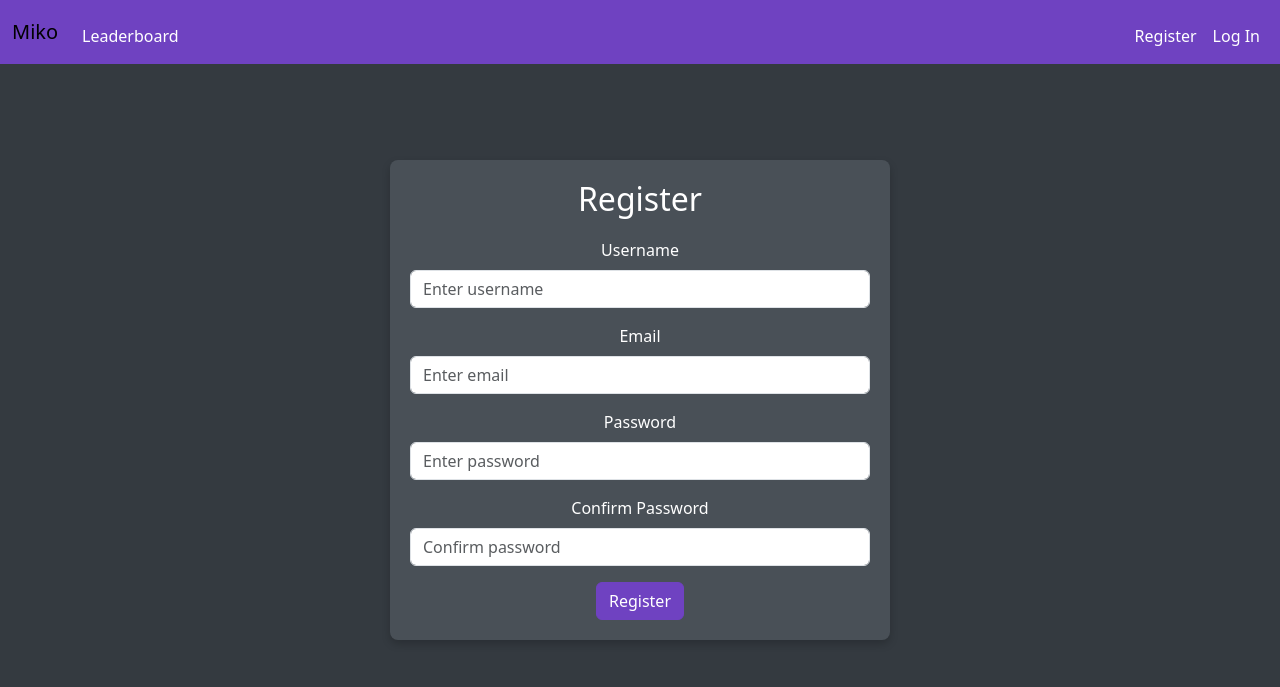
After one commit to anvay69/miko, a Flask app: page /register in a window 1280 px wide. The commit adds this page. Shown: the top 687 px of the page. Run offline with Flask 3, Linux system fonts and the light colour scheme.

Commit message:
Implemented the homepage. Implemented scores and top score storage. Implemented score submission route. Fixed header.

```diff
--- a/app.py
+++ b/app.py
@@ -3,9 +3,9 @@ import json
 from datetime import datetime
 
 from helpers import login_required, apology
-from flask import Flask, flash, redirect, render_template, request, session
+from flask import Flask, flash, get_flashed_messages, redirect, render_template, request, session, jsonify
 from flask_session import Session
-from werkzeug.security import check_password_hash, generate_password_hash
+from werkzeug.security import check_password_hash, generate_password_hash, gen_salt
 import sqlite3
 
 # Configure application
@@ -18,6 +18,7 @@ Session(app)
 
 # Database configuration
 DATABASE = 'miko.db'
+
 
 # Function to connect to the database
 def get_db():
@@ -34,11 +35,15 @@ def after_request(response):
     response.headers["Pragma"] = "no-cache"
     return response
 
+
 @app.route("/")
-@login_required
+# @login_required
 def index():
     """Home page"""
-    return render_template("index.html")
+    session["csrf"] = gen_salt(32)
+
+    return render_template("index.html", miko_csrf=session["csrf"])
+
 
 @app.route("/login", methods=["GET", "POST"])
 def login():
@@ -49,19 +54,27 @@ def login():
     if request.method == "POST":
         # Ensure username was submitted
         if not request.form.get("username"):
-            return apology("must provide username", 403)
+            flash("Must provide username")
+            flash("meowwww")
+            return redirect("/login")
 
         # Ensure password was submitted
         elif not request.form.get("password"):
-            return apology("must provide password", 403)
+            flash("Must provide password")
+            return redirect("/login")
 
         # Query database for username
         db = get_db()
         user = db.execute("SELECT * FROM users WHERE username = ?", (request.form.get("username"),)).fetchone()
 
         # Ensure username exists and password is correct
-        if user is None or not check_password_hash(user["hash"], request.form.get("password")):
-            return apology("invalid username and/or password", 403)
+        if user is None:
+            flash("User not found")
+            return redirect("/login")
+
+        if not check_password_hash(user["hash"], request.form.get("password")):
+            flash("Incorrect Password")
+            return redirect("/login")
 
         # Remember which user has logged in
         session["user_id"] = user["id"]
@@ -71,7 +84,9 @@ def login():
 
     # User reached route via GET (as by clicking a link or via redirect)
     else:
-        return render_template("login.html")
+        messages=get_flashed_messages()
+        print(messages)
+        return render_template("login.html", messages=messages)
 
 
 @app.route("/logout")
@@ -85,31 +100,100 @@ def logout():
 def register():
     """Register user"""
     if request.method == "POST":
+        email = request.form.get("email")
         username = request.form.get("username")
         password = request.form.get("password")
         confirm = request.form.get("confirmation")
 
         # Validate input
-        if not username or not password or not confirm:
-            return apology("Couldn't process request")
+        if not email or not username or not password or not confirm:
+            flash("Field left empty")
+            return redirect("/register")
 
         if password != confirm:
-            return apology("Passwords do not match")
+            flash("Passwords do not match")
+            return redirect("/register")
 
         # Hash password and store user in database
         hash = generate_password_hash(password)
         db = get_db()
+
         try:
-            db.execute("INSERT INTO users (username, hash) VALUES (?, ?)", (username, hash))
+            db.execute("INSERT INTO users (username, hash, email) VALUES (?, ?, ?)", (username, hash, email))
             db.commit()
         except sqlite3.IntegrityError:
-            return apology("Username already taken")
+            flash("Username/email already taken")
+            return redirect("/register")
 
         session["user_id"] = db.execute("SELECT id FROM users WHERE username = ?", (username,)).fetchone()["id"]
         return redirect("/")
 
     else:
-        return render_template("register.html")
+        return render_template("register.html", messages=get_flashed_messages())
+
+
+@app.route("/submit", methods=["POST"])
+def submit():
+    csrf = request.form.get("csrf")
+    if not csrf or "csrf" not in session or csrf != session["csrf"]:
+        return jsonify({"error": "CSRF NOT VALID"}), 403
+
+    if "user_id" not in session:
+        return jsonify({"abort": "User Not Logged In"}), 200
+
+
+    score = request.form.get("score")
+    solved = request.form.get("solved")
+    total = request.form.get("total")
+    difficulty = request.form.get("difficulty")
+    time_taken = request.form.get("time")
+    timestamp = request.form.get("timestamp")
+    user_id = session["user_id"]
+
+    score = float(score)
+    solved = int(solved)
+    total = int(total)
+    time_taken = float(time_taken)
+    timestamp = int(timestamp) // 1000
+    print(timestamp)
+    difficulty = difficulty.lower()
+
+    db = get_db();
+    cursor = db.execute(
+        "INSERT INTO scores (user_id, score, time_used, solved, total, difficulty, timestamp)\
+        VALUES (?, ?, ?, ?, ?, ?, datetime(?, 'unixepoch'))", (
+            user_id, score, time_taken, solved,
+            total, difficulty, timestamp
+        )
+    )
+
+    score_id = cursor.lastrowid;
+
+    cursor = db.execute(
+        "SELECT score FROM leaderboard WHERE user_id = ? AND difficulty = ?",
+        (user_id, difficulty)
+    )
+
+    row = cursor.fetchone()
+
+    if not row:
+        db.execute(
+            "INSERT INTO leaderboard (user_id, score_id, difficulty, score)\
+            VALUES (?, ?, ?, ?)", (
+                user_id, score_id, difficulty, score
+            )
+        )
+    elif row["score"] < score:
+        db.execute(
+            "UPDATE leaderboard SET score_id = ?, score = ? \
+            WHERE user_id = ? AND difficulty = ?", (
+                score_id, score, user_id, difficulty
+            )
+        )
+
+    db.commit()
+
+    return jsonify({"success": "Score stored"}), 201
 
 
 if __name__ == "__main__":
--- /dev/null
+++ b/static/css/styles.css
@@ -0,0 +1,45 @@
+body {
+    background-color: #343a40; /* Dark background */
+    color: #ffffff; /* Light text color */
+}
+
+.navbar {
+    background-color: #6f42c1; /* Purple background for navbar */
+}
+
+.nav-link {
+    color: #ffffff; /* White text for links */
+}
+
+.nav-link:hover {
+    color: #d3d3d3; /* Light gray on hover */
+}
+
+.container {
+    max-width: 500px; /* Limit the width of the container */
+    margin: auto; /* Center the container */
+    padding: 20px;
+    background-color: #495057; /* Darker background for forms */
+    border-radius: 8px; /* Rounded corners */
+    box-shadow: 0 4px 8px rgba(0, 0, 0, 0.2); /* Subtle shadow */
+}
+
+h2 {
+    text-align: center; /* Center the heading */
+    margin-bottom: 20px; /* Space below the heading */
+}
+
+.btn-primary {
+    background-color: #6f42c1; /* Purple button */
+    border-color: #6f42c1; /* Matching border color */
+}
+
+.btn-primary:hover {
+    background-color: #5a31a0; /* Darker purple on hover */
+    border-color: #5a31a0; /* Matching border color */
+}
+
+.alert {
+    background-color: #ffc107; /* Warning color */
+    color: #212529; /* Dark text for alerts */
+}
--- a/templates/layout.html
+++ b/templates/layout.html
@@ -1,45 +1,50 @@
 <!DOCTYPE html>
-
 <html lang="en">
 
 <head>
-
     <meta charset="utf-8">
     <meta name="viewport" content="initial-scale=1, width=device-width">
 
-        <!-- http://getbootstrap.com/docs/5.3/ -->
-        <link href="https://cdn.jsdelivr.net/npm/bootstrap@5.3.3/dist/css/bootstrap.min.css" rel="stylesheet" integrity="sha384-QWTKZyjpPEjISv5WaRU9OFeRpok6YctnYmDr5pNlyT2bRjXh0JMhjY6hW+ALEwIH" crossorigin="anonymous">
-        <script src="https://cdn.jsdelivr.net/npm/bootstrap@5.3.3/dist/js/bootstrap.bundle.min.js" integrity="sha384-YvpcrYf0tY3lHB60NNkmXc5s9fDVZLESaAA55NDzOxhy9GkcIdslK1eN7N6jIeHz" crossorigin="anonymous"></script>
+    <!-- Bootstrap CSS -->
+    <link href="https://cdn.jsdelivr.net/npm/bootstrap@5.3.3/dist/css/bootstrap.min.css" rel="stylesheet"
+        integrity="sha384-QWTKZyjpPEjISv5WaRU9OFeRpok6YctnYmDr5pNlyT2bRjXh0JMhjY6hW+ALEwIH" crossorigin="anonymous">
+    <script src="https://cdn.jsdelivr.net/npm/bootstrap@5.3.3/dist/js/bootstrap.bundle.min.js"
+        integrity="sha384-YvpcrYf0tY3lHB60NNkmXc5s9fDVZLESaAA55NDzOxhy9GkcIdslK1eN7N6jIeHz"
+        crossorigin="anonymous"></script>
 
-        <!-- https://favicon.io/emoji-favicons/money-bag/ -->
+    <!-- Favicon -->
     <link href="/static/favicon.ico" rel="icon">
 
-        <link href="/static/styles.css" rel="stylesheet">
+    <!-- Custom Stylesheet -->
+    <link href="/static/css/styles.css" rel="stylesheet">
 
-        <title>C$50 Finance: {% block title %}{% endblock %}</title>
+    <title>Miko: {% block title %}{% endblock %}</title>
 
 </head>
 
 <body>
 
-        <nav class="bg-light border navbar navbar-expand-md navbar-light">
+    <nav class="navbar navbar-expand-md">
         <div class="container-fluid">
-                <a class="navbar-brand" href="/"><span class="blue">C</span><span class="red">$</span><span class="yellow">5</span><span class="green">0</span> <span class="red">Finance</span></a>
-                <button aria-controls="navbar" aria-expanded="false" aria-label="Toggle navigation" class="navbar-toggler" data-bs-target="#navbar" data-bs-toggle="collapse" type="button">
+            <a class="navbar-brand" href="/">Miko</a>
+            <button aria-controls="navbar" aria-expanded="false" aria-label="Toggle navigation" class="navbar-toggler"
+                data-bs-target="#navbar" data-bs-toggle="collapse" type="button">
                 <span class="navbar-toggler-icon"></span>
             </button>
             <div class="collapse navbar-collapse" id="navbar">
                 {% if session["user_id"] %}
                 <ul class="navbar-nav me-auto mt-2">
-                            <li class="nav-item"><a class="nav-link" href="/quote">Quote</a></li>
-                            <li class="nav-item"><a class="nav-link" href="/buy">Buy</a></li>
-                            <li class="nav-item"><a class="nav-link" href="/sell">Sell</a></li>
+                    <li class="nav-item"><a class="nav-link" href="/leaderboard">Leaderboard</a></li>
+                    <li class="nav-item"><a class="nav-link" href="/profile">Profile</a></li>
                     <li class="nav-item"><a class="nav-link" href="/history">History</a></li>
                 </ul>
                 <ul class="navbar-nav ms-auto mt-2">
                     <li class="nav-item"><a class="nav-link" href="/logout">Log Out</a></li>
                 </ul>
                 {% else %}
+                <ul class="navbar-nav me-auto mt-2">
+                    <li class="nav-item"><a class="nav-link" href="/leaderboard">Leaderboard</a></li>
+                </ul>
                 <ul class="navbar-nav ms-auto mt-2">
                     <li class="nav-item"><a class="nav-link" href="/register">Register</a></li>
                     <li class="nav-item"><a class="nav-link" href="/login">Log In</a></li>
@@ -49,37 +54,17 @@
         </div>
     </nav>
 
-        {% if get_flashed_messages() %}
+    {% if messages %}
     <header>
         <div class="alert alert-primary mb-0 text-center" role="alert">
-                    {{ get_flashed_messages() | join(" ") }}
+            {{ messages | join(" ") }}
         </div>
     </header>
     {% endif %}
 
-        <main class="container py-5 text-center">
+    <main class="py-5 text-center">
         {% block main %}{% endblock %}
     </main>
-
-        <!-- <footer class="mb-5">
-            <form action="https://validator.w3.org/check" class="text-center" enctype="multipart/form-data" method="post" target="_blank">
-                <input name="doctype" type="hidden" value="HTML5">
-                <input name="fragment" type="hidden">
-                <input alt="Validate" src="/static/I_heart_validator.png" type="image"> <!-- https://validator.w3.org/
-            </form>
-            <script>
-                document.addEventListener('DOMContentLoaded', function() {
-                    // Adapted from https://stackoverflow.com/a/10162353
-                    const html = '<!DOCTYPE ' +
-                    document.doctype.name +
-                    (document.doctype.publicId ? ' PUBLIC "' + document.doctype.publicId + '"' : '') +
-                    (!document.doctype.publicId && document.doctype.systemId ? ' SYSTEM' : '') +
-                    (document.doctype.systemId ? ' "' + document.doctype.systemId + '"' : '') +
-                    '>\n' + document.documentElement.outerHTML;
-                    document.querySelector('form[action="https://validator.w3.org/check"] > input[name="fragment"]').value = html;
-                });
-            </script>
-        </footer> -->
 
 </body>
 
--- /dev/null
+++ b/templates/register.html
@@ -0,0 +1,26 @@
+{% extends "layout.html" %}
+
+{% block main %}
+<div class="container mt-5">
+    <h2>Register</h2>
+    <form method="POST">
+        <div class="mb-3">
+            <label for="username" class="form-label">Username</label>
+            <input type="text" class="form-control" id="username" name="username" placeholder="Enter username" required>
+        </div>
+        <div class="mb-3">
+            <label for="email" class="form-label">Email</label>
+            <input type="email" class="form-control" id="email" name="email" placeholder="Enter email" required>
+        </div>
+        <div class="mb-3">
+            <label for="password" class="form-label">Password</label>
+            <input type="password" class="form-control" id="password" name="password" placeholder="Enter password" required>
+        </div>
+        <div class="mb-3">
+            <label for="confirm_password" class="form-label">Confirm Password</label>
+            <input type="password" class="form-control" id="confirm_password" name="confirmation" placeholder="Confirm password" required>
+        </div>
+        <button type="submit" class="btn btn-primary">Register</button>
+    </form>
+</div>
+{% endblock %}
```
Also changed, not shown: static/js/game.js (+204 -2 lines), templates/index.html (added, +137 -0 lines), templates/login.html (added, +18 -0 lines), miko.db, 4 other files. Lines whose indentation alone changed are shown as unchanged.
